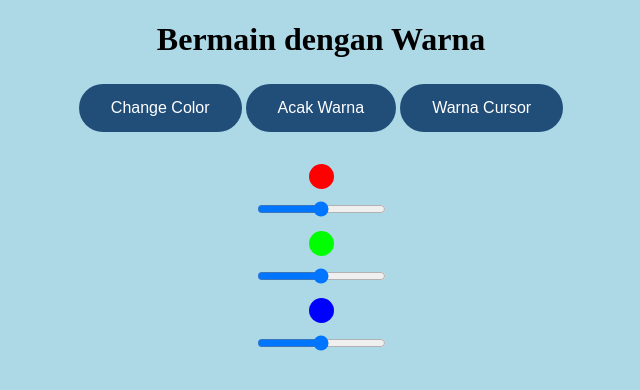
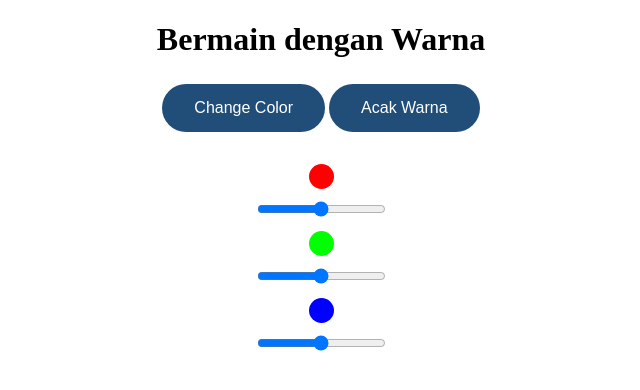
Before and after one commit to hafizhproject45/Color-picker, a plain HTML site: page index.htm in a window 1280 px wide. Both pictures are taken after a click on the button "Change Color". Shown: the whole page, without its empty margins (319-959 px from the left). Drawn offline with Linux system fonts and the light colour scheme.

Commit message:
menghapus cursor picker

```diff
--- a/script/script.js
+++ b/script/script.js
@@ -4,20 +4,16 @@ const tombol = document.querySelector('#tombol');
 tombol.addEventListener('click', () => {
     // document.body.style.backgroundColor = 'lightblue';
     // document.body.setAttribute('class', 'biru-muda');
-    document.body.classList.toggle('biru-muda')
+    document.body.classList.toggle('warnaDefault')
 })
-// tambah button
+// tambah button random color picker
 const bRandom = document.createElement('button');
 const bIsi = document.createTextNode('Acak Warna');
 bRandom.appendChild(bIsi);
 bRandom.setAttribute('type', 'button');
 tombol.after(bRandom);
 
-const cPick = document.createElement('button');
-const cIsi = document.createTextNode('Warna Cursor');
-cPick.appendChild(cIsi);
-cPick.setAttribute('type', 'button');
-bRandom.after(cPick);
+document.body.classList.toggle('style');
 
 // random color picker
 bRandom.addEventListener('click', () => {
@@ -54,10 +50,3 @@ sBiru.addEventListener('input', () => {
 
     document.body.style.backgroundColor = 'rgb(' + r + ',' + g + ',' + b + ')';
 })
-
-// color picker
-// document.body.addEventListener('mousemove', (event) => {
-//     const xPos = Math.round((event.clientX / window.innerWidth) * 255);
-//     const yPos = Math.round((event.clientY / window.innerHeight) * 255);
-//     document.body.style.backgroundColor = 'rgb(' + xPos + ',' + yPos + ',100)';
-// })
--- a/style/style.css
+++ b/style/style.css
@@ -34,6 +34,6 @@ button {
 .biru {
   background-color: rgb(0, 0, 255);
 }
-.biru-muda {
-  background-color: lightblue;
+.warnaDefault {
+  background-color: white;
 }
```
